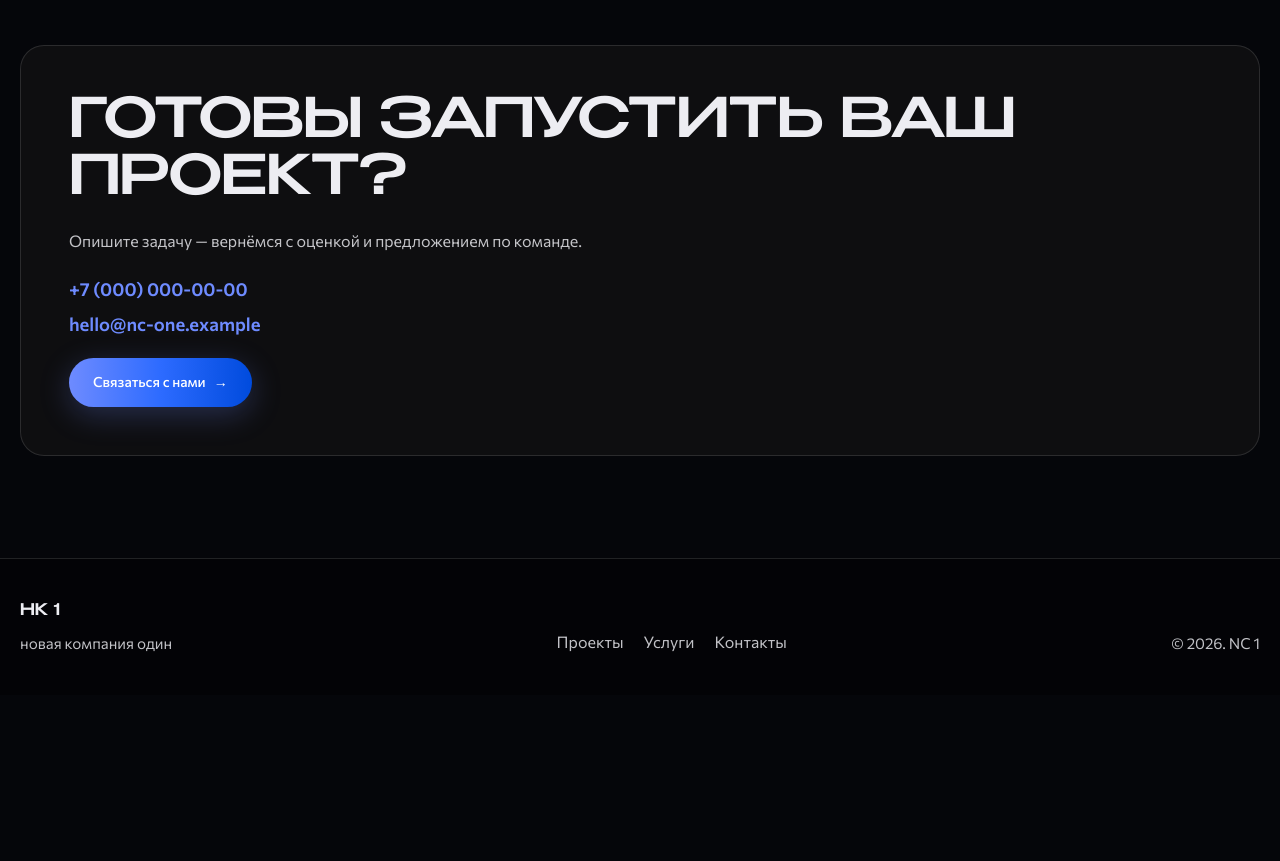
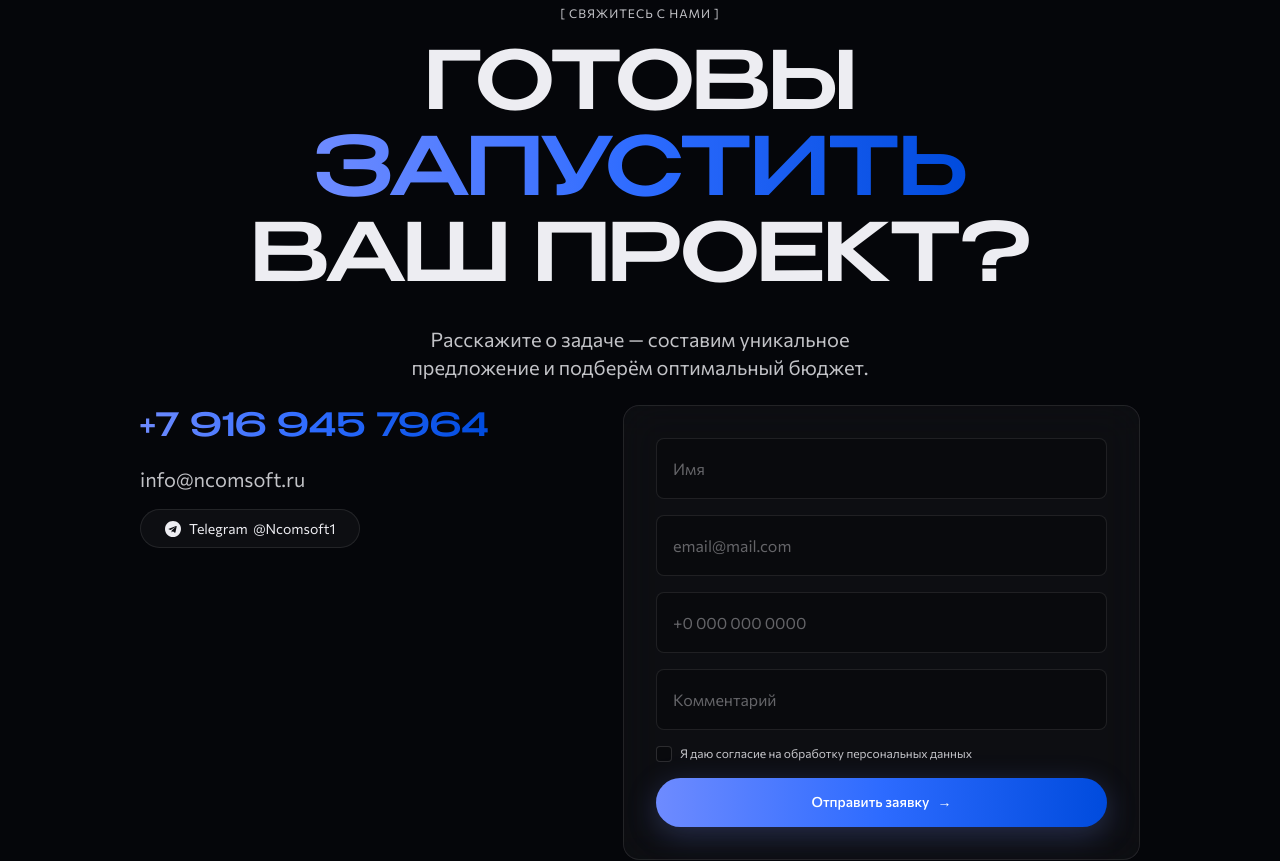
Before and after one commit to manuilsky/NC-ONE-redisign-next, a Next.js app: page / in a window 1280 px wide. Shown: the part 6540-7401 px from the top of the page. Before the commit the page ends 7235 px from the top, so only its background shows below. Built offline with nearby package versions, Linux system fonts and the light colour scheme.

Commit message:
add new section contact us

```diff
--- a/app/page.module.css
+++ b/app/page.module.css
@@ -160,37 +160,6 @@
   line-height: 1.25;
 }
 
-.contactCard {
-  display: grid;
-  gap: 1.25rem;
-  justify-items: start;
-  padding: clamp(2rem, 5vw, 3rem);
-  border-radius: var(--radius-lg);
-  border: 1px solid var(--border);
-  background: var(--bg-elevated);
-  backdrop-filter: blur(10px);
-}
-
-.contactText {
-  color: var(--muted);
-  max-width: 36rem;
-}
-
-.contactRows {
-  display: grid;
-  gap: 0.35rem;
-}
-
-.contactRows a {
-  color: var(--accent-2);
-  font-size: 1.15rem;
-  font-weight: 600;
-}
-
-.contactRows a:hover {
-  color: #fff;
-}
-
 @media (max-width: 1200px) {
   .aboutGrid {
     grid-template-columns: 1fr;
--- a/app/page.tsx
+++ b/app/page.tsx
@@ -1,8 +1,9 @@
 import Link from "next/link";
+import { ContactSection } from "@/components/ContactSection";
 import { ProjectsSection } from "@/components/ProjectsSection";
 import { ServicesSection } from "@/components/ServicesSection";
 import { WhyUsSection } from "@/components/WhyUsSection";
-import { about, finalCta, hero, stats, whyUs } from "@/data/home";
+import { about, hero, stats, whyUs } from "@/data/home";
 import styles from "./page.module.css";
 
 export default function HomePage() {
@@ -66,23 +67,7 @@ export default function HomePage() {
 
       <ProjectsSection />
 
-      <section id="contact" className="section">
-        <div className="container">
-          <div className={styles.contactCard}>
-            <h2 className="sectionTitle">{finalCta.title}</h2>
-            <p className={styles.contactText}>{finalCta.text}</p>
-            <div className={styles.contactRows}>
-              <a href={`tel:${finalCta.phone.replace(/[^\d+]/g, "")}`}>
-                {finalCta.phone}
-              </a>
-              <a href={`mailto:${finalCta.email}`}>{finalCta.email}</a>
-            </div>
-            <a href={`mailto:${finalCta.email}`} className="button">
-              {finalCta.cta} <span aria-hidden="true">→</span>
-            </a>
-          </div>
-        </div>
-      </section>
+      <ContactSection />
     </>
   );
 }
--- /dev/null
+++ b/components/ContactForm.tsx
@@ -0,0 +1,55 @@
+"use client";
+
+import { finalCta } from "@/data/home";
+import styles from "./ContactSection.module.css";
+
+export function ContactForm() {
+  return (
+    <form
+      className={styles.form}
+      onSubmit={(event) => {
+        event.preventDefault();
+      }}
+      noValidate
+    >
+      <input
+        className={styles.input}
+        type="text"
+        name="name"
+        placeholder={finalCta.form.name}
+        autoComplete="name"
+      />
+      <input
+        className={styles.input}
+        type="email"
+        name="email"
+        placeholder={finalCta.form.email}
+        autoComplete="email"
+      />
+      <input
+        className={styles.input}
+        type="tel"
+        name="phone"
+        placeholder={finalCta.form.phone}
+        autoComplete="tel"
+      />
+      <input
+        className={styles.input}
+        type="text"
+        name="comment"
+        placeholder={finalCta.form.comment}
+      />
+      <label className={styles.consent}>
+        <input
+          className={styles.checkbox}
+          type="checkbox"
+          name="consent"
+        />
+        <span>{finalCta.form.consent}</span>
+      </label>
+      <button type="submit" className={`button ${styles.submit}`}>
+        {finalCta.form.submit} <span aria-hidden="true">→</span>
+      </button>
+    </form>
+  );
+}
--- /dev/null
+++ b/components/ContactSection.module.css
@@ -0,0 +1,244 @@
+.section {
+  position: relative;
+  padding: 4rem 0 5rem;
+  scroll-margin-top: var(--header-h);
+}
+
+.inner {
+  width: min(100% - 2.5rem, var(--container));
+  margin-inline: auto;
+  display: flex;
+  flex-direction: column;
+  align-items: center;
+  gap: 1.5rem;
+  text-align: center;
+}
+
+.label {
+  margin: 0;
+  color: var(--muted);
+  font-family: var(--font-body), "Segoe UI", sans-serif;
+  font-size: 0.75rem;
+  font-weight: 400;
+  letter-spacing: 0.08em;
+  text-transform: uppercase;
+  line-height: 1.25;
+}
+
+.title {
+  display: flex;
+  flex-direction: column;
+  align-items: center;
+  gap: 0.125rem;
+  margin: 0;
+  font-family: var(--font-display);
+  font-size: 5rem;
+  font-weight: var(--font-weight-heading);
+  line-height: 1.05;
+  letter-spacing: -0.02em;
+  text-transform: uppercase;
+  color: var(--text);
+}
+
+.title span {
+  display: block;
+}
+
+.titleAccent {
+  width: max-content;
+  max-width: 100%;
+  background-image: var(--btn-gradient);
+  -webkit-background-clip: text;
+  background-clip: text;
+  color: transparent;
+}
+
+.lead {
+  margin: 0;
+  max-width: 33.75rem;
+  color: var(--muted);
+  font-family: var(--font-body), "Segoe UI", sans-serif;
+  font-size: 1.25rem;
+  font-weight: 400;
+  line-height: 1.4;
+}
+
+.grid {
+  display: grid;
+  grid-template-columns: minmax(0, 28.1875rem) 32.3125rem;
+  gap: 2rem;
+  width: min(100%, 62.5rem);
+  align-items: start;
+  text-align: left;
+}
+
+.contacts {
+  display: flex;
+  flex-direction: column;
+  align-items: flex-start;
+  gap: 1rem;
+}
+
+.phone {
+  display: inline-block;
+  width: max-content;
+  max-width: 100%;
+  font-family: var(--font-display);
+  font-size: 2rem;
+  font-weight: var(--font-weight-heading);
+  line-height: 1.375;
+  letter-spacing: 0;
+  background-image: var(--btn-gradient);
+  -webkit-background-clip: text;
+  background-clip: text;
+  color: transparent;
+}
+
+.email {
+  color: var(--muted);
+  font-family: var(--font-body), "Segoe UI", sans-serif;
+  font-size: 1.25rem;
+  font-weight: 400;
+  line-height: 1.4;
+}
+
+.telegram {
+  display: inline-flex;
+  align-items: center;
+  gap: 0.5rem;
+  padding: 0.5rem 1.5rem;
+  border-radius: var(--radius-pill);
+  border: 1px solid rgba(255, 255, 255, 0.09);
+  background: rgba(255, 255, 255, 0.035);
+  color: var(--text);
+  font-family: var(--font-body), "Segoe UI", sans-serif;
+  font-size: 0.875rem;
+  font-weight: 400;
+  line-height: 1.5;
+  white-space: pre;
+}
+
+.telegramIcon {
+  width: 16px;
+  height: 16px;
+  flex: 0 0 16px;
+  display: block;
+}
+
+.form {
+  display: flex;
+  flex-direction: column;
+  gap: 1rem;
+  box-sizing: border-box;
+  width: 32.3125rem;
+  max-width: 100%;
+  padding: 2rem;
+  border-radius: 1rem;
+  border: 1px solid rgba(255, 255, 255, 0.09);
+  background: rgba(255, 255, 255, 0.035);
+  backdrop-filter: blur(20px);
+  -webkit-backdrop-filter: blur(20px);
+}
+
+.input {
+  box-sizing: border-box;
+  width: 100%;
+  height: 3.8125rem;
+  padding: 1rem;
+  border-radius: 0.5rem;
+  border: 1px solid rgba(255, 255, 255, 0.09);
+  background: rgba(0, 0, 0, 0.25);
+  color: var(--text);
+  font-family: var(--font-body), "Segoe UI", sans-serif;
+  font-size: 1rem;
+  font-weight: 400;
+  line-height: 1.7;
+  outline: none;
+  -webkit-appearance: none;
+  appearance: none;
+}
+
+.input::placeholder {
+  color: rgba(237, 237, 242, 0.4);
+}
+
+.input:focus-visible {
+  border-color: rgba(110, 139, 255, 0.45);
+}
+
+.consent {
+  display: flex;
+  align-items: flex-start;
+  gap: 0.5rem;
+  color: var(--muted);
+  font-family: var(--font-body), "Segoe UI", sans-serif;
+  font-size: 0.75rem;
+  font-weight: 400;
+  line-height: 1.25;
+  cursor: pointer;
+}
+
+.checkbox {
+  -webkit-appearance: none;
+  appearance: none;
+  box-sizing: border-box;
+  flex: 0 0 1rem;
+  width: 1rem;
+  height: 1rem;
+  margin: 0;
+  border-radius: 0.25rem;
+  border: 1px solid rgba(255, 255, 255, 0.14);
+  background: rgba(0, 0, 0, 0.25);
+  cursor: pointer;
+}
+
+.checkbox:checked {
+  background-image: var(--btn-gradient);
+  border-color: transparent;
+}
+
+.checkbox:focus-visible {
+  outline: 1px solid rgba(110, 139, 255, 0.7);
+  outline-offset: 2px;
+}
+
+.submit {
+  width: 100%;
+}
+
+@media (max-width: 960px) {
+  .title {
+    font-size: clamp(2.25rem, 8vw, 4rem);
+  }
+
+  .grid {
+    grid-template-columns: 1fr;
+    width: 100%;
+  }
+
+  .form {
+    width: 100%;
+  }
+}
+
+@media (max-width: 720px) {
+  .section {
+    padding: 4rem 0;
+  }
+
+  .inner {
+    width: min(100% - 1.5rem, var(--container));
+  }
+
+  .title {
+    font-size: 2rem;
+  }
+
+  .lead {
+    font-size: 1.05rem;
+  }
+
+  .phone {
+    font-size: 1.5rem;
+  }
+}
--- /dev/null
+++ b/components/ContactSection.tsx
@@ -0,0 +1,53 @@
+import { ContactForm } from "@/components/ContactForm";
+import { finalCta } from "@/data/home";
+import styles from "./ContactSection.module.css";
+
+export function ContactSection() {
+  return (
+    <section id="contact" className={styles.section}>
+      <div className={styles.inner}>
+        <p className={styles.label}>{finalCta.label}</p>
+        <h2 className={styles.title}>
+          {finalCta.titleLines.map((line, i) => (
+            <span
+              key={line}
+              className={
+                i === finalCta.accentLineIndex ? styles.titleAccent : undefined
+              }
+            >
+              {line}
+            </span>
+          ))}
+        </h2>
+        <p className={styles.lead}>{finalCta.text}</p>
+
+        <div className={styles.grid}>
+          <div className={styles.contacts}>
+            <a href={finalCta.phoneHref} className={styles.phone}>
+              {finalCta.phone}
+            </a>
+            <a href={`mailto:${finalCta.email}`} className={styles.email}>
+              {finalCta.email}
+            </a>
+            <a
+              href={finalCta.telegramHref}
+              className={styles.telegram}
+              target="_blank"
+              rel="noreferrer"
+            >
+              <img
+                src="/icons/telegram.svg"
+                alt=""
+                width={16}
+                height={16}
+                className={styles.telegramIcon}
+              />
+              {finalCta.telegramLabel}
+            </a>
+          </div>
+          <ContactForm />
+        </div>
+      </div>
+    </section>
+  );
+}
--- a/data/home.ts
+++ b/data/home.ts
@@ -246,9 +246,21 @@ export const projectsSection = {
 };
 
 export const finalCta = {
-  title: "Готовы запустить ваш проект?",
-  text: "Опишите задачу — вернёмся с оценкой и предложением по команде.",
-  phone: "+7 (000) 000-00-00",
-  email: "hello@nc-one.example",
-  cta: "Связаться с нами",
+  label: "[ свяжитесь с нами ]",
+  titleLines: ["Готовы", "запустить", "ваш проект?"] as const,
+  accentLineIndex: 1,
+  text: "Расскажите о задаче — составим уникальное предложение и подберём оптимальный бюджет.",
+  phone: "+7 916 945 7964",
+  phoneHref: "tel:+79169457964",
+  email: "info@ncomsoft.ru",
+  telegramLabel: "Telegram  @Ncomsoft1",
+  telegramHref: "https://t.me/Ncomsoft1",
+  form: {
+    name: "Имя",
+    email: "email@mail.com",
+    phone: "+0 000 000 0000",
+    comment: "Комментарий",
+    consent: "Я даю согласие на обработку персональных данных",
+    submit: "Отправить заявку",
+  },
 };
```
Also changed, not shown: public/icons/telegram.svg (added).
